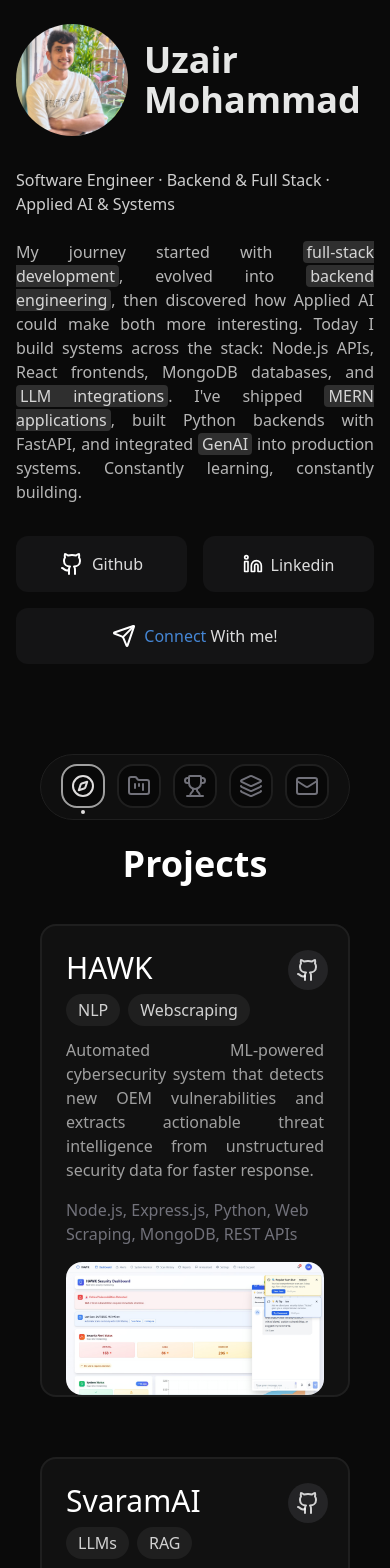
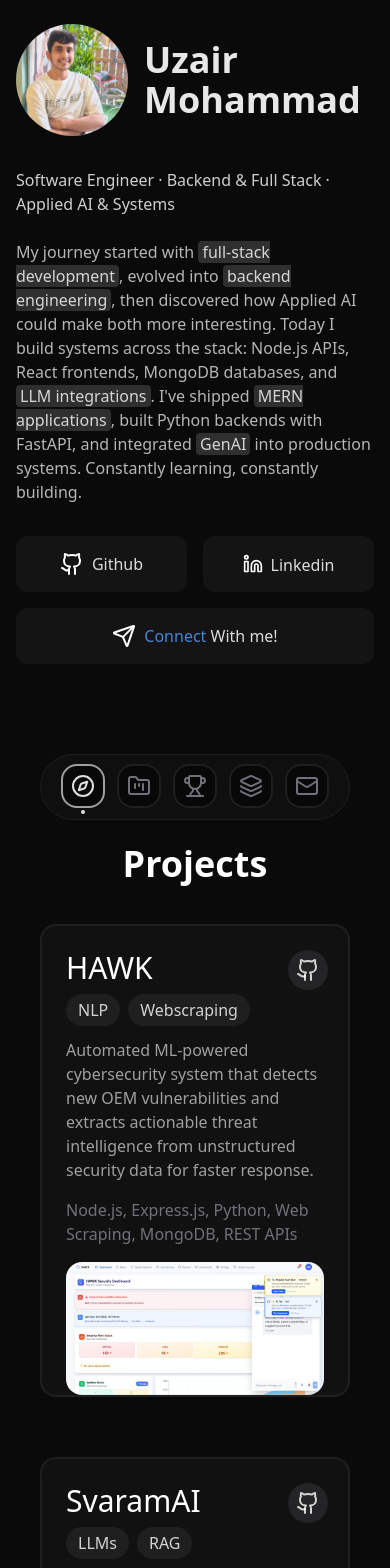
Before and after one commit to UzairProg/uzair.codes, a React (Vite) app: page / in a window 390 px wide. Shown: the top 1568 px of the page. Built offline with nearby package versions, Linux system fonts and the light colour scheme; no server answers.

Commit message:
fix: left-align body text on mobile, justify on desktop
Justified text produces huge word gaps on narrow phone screens.

```diff
--- a/src/components/Achievement/Card.jsx
+++ b/src/components/Achievement/Card.jsx
@@ -34,7 +34,7 @@ const Card = ({ title, description, date, source, i, link }) => {
         <div className="">
           <h3 className="text-2xl font-semibold text-white/80">{title}</h3>
           <p className="text-sm text-white/50 mt-2">{date}</p>
-          <p className="text-white/70 mt-3 text-justify">{description}</p>
+          <p className="text-white/70 mt-3 text-left md:text-justify">{description}</p>
           {isDesktop && <a href={link} target="_blank" className="flex group justify-center border w-2/3 mt-6 border-border  items-center bg-black/40 gap-2 p-2 rounded-full  transition-all duration-300">
             <Eye className=" w-6 h-6 text-muted group-hover:text-blue-500/60 transition-all duration-300" />
             <p className="text-sm text-muted group-hover:text-white/60 transition-colors duration-300">View Post</p>
--- a/src/pages/Home.jsx
+++ b/src/pages/Home.jsx
@@ -30,7 +30,7 @@ const Home = () => {
           <p className="text-white/80 font-medium">
             Software Engineer · Backend & Full Stack · Applied AI & Systems
           </p>
-          <p className="md:w-160 text-white/70 leading-6 md:leading-7 text-justify">
+          <p className="md:w-160 text-white/70 leading-6 md:leading-7 text-left md:text-justify">
             My journey started with{" "}
             <span className="bg-white/15 px-1 rounded-sm text-white/80">
               full-stack development
--- a/src/pages/Projects.jsx
+++ b/src/pages/Projects.jsx
@@ -73,7 +73,7 @@ const Projects = () => {
                                         )
                                     })}
                                 </div>
-                            <p className='text-white/60 mt-2 text-justify'>{description}</p>
+                            <p className='text-white/60 mt-2 text-left md:text-justify'>{description}</p>
                             <p className='text-muted'>{techStack}</p>
 
                             <div className='h-max overflow-hidden rounded-2xl relative'>
```
